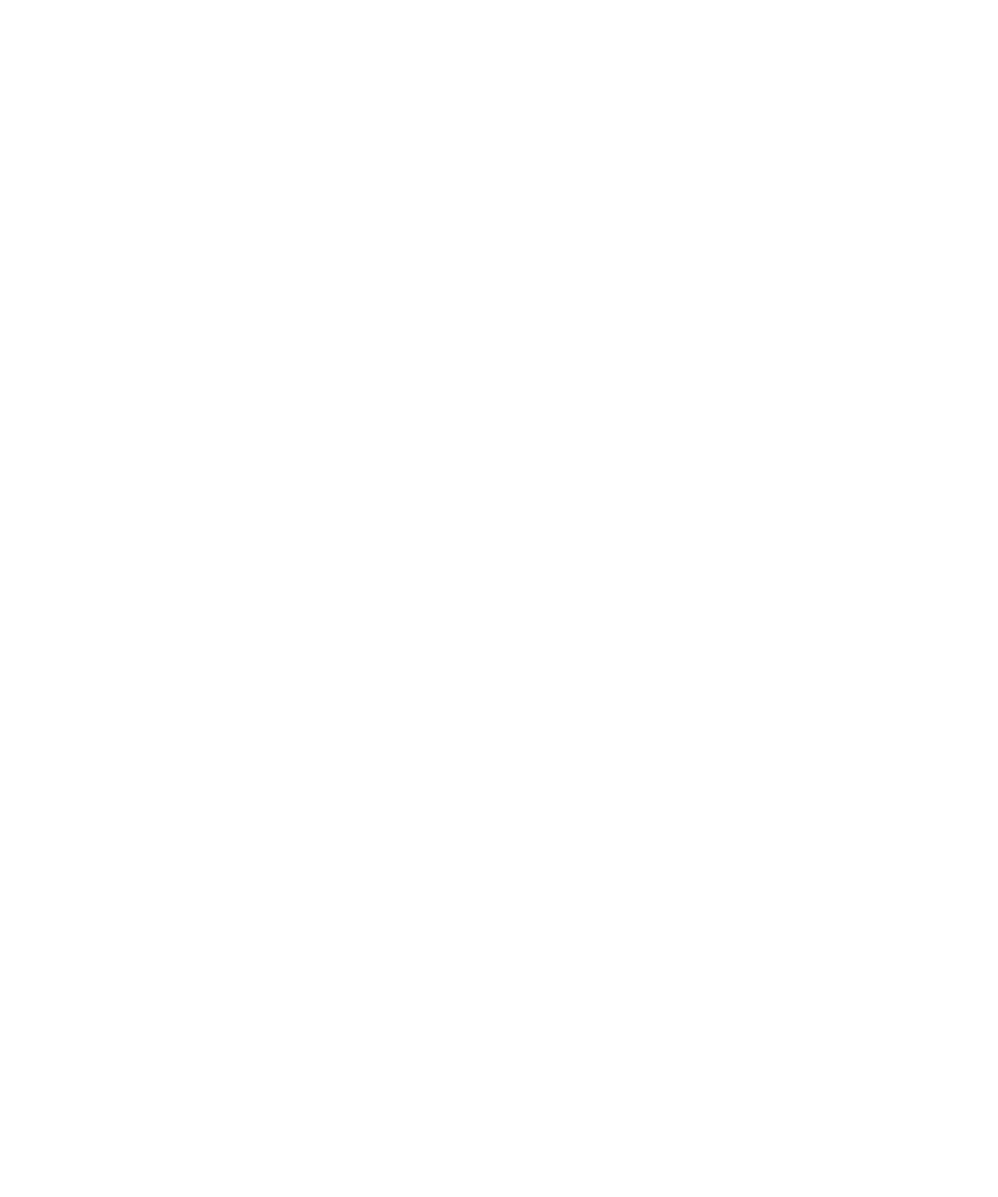
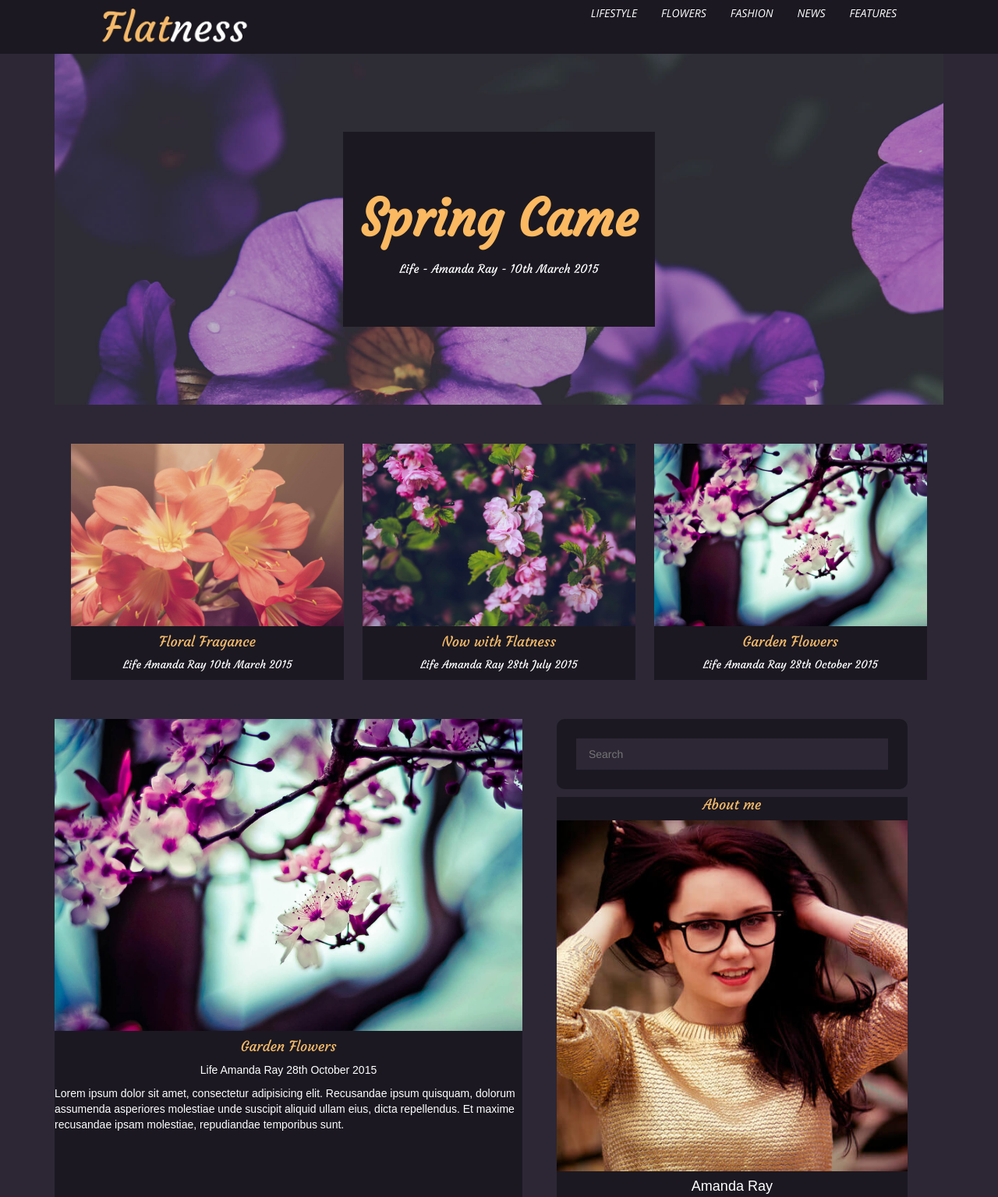
Before and after one commit to ZareMendozaC/responsive-blog, a plain HTML site: page index.html in a window 1280 px wide. Shown: the top 1535 px of the page at 78% size. Before the commit the page ends 800 px from the top, so only its background shows below. Drawn offline with nearby package versions, Linux system fonts and the light colour scheme; grey boxes are pictures that could not be loaded.

Commit message:
añadiendo archivos

```diff
--- a/css/main.css
+++ b/css/main.css
@@ -1,11 +1,194 @@
 /* Inserta tu codigo aqui */
 
 /* Responsive */
+*{
+
+	box-sizing: border-box;
+
+}
+section{
+	background: #2d2735;
+}
+/*---------HEADER-------------*/
+header{
+	background:#1b1821;
+}
+.list-nav li{
+	list-style: none;
+	margin:7px;
+	display: inline-block;
+	font-family: 'Open Sans';
+  	font-style: italic;
+  	color:white;
+  	margin-right: 20px;
+}
+.list-nav{
+	float:right;
+	margin-right: 40px;
+}
+
+header img{
+	width: 20%;
+	margin-left: 40px;
+}
+/*------fin styles header------------*/
+/*---------HERO----------*/
+.img-fondo{
+	background: url(../image/header-image.jpg)no-repeat;
+	background-size: cover;
+	height: 450px;
+	position: relative;
+}
+.info h1{
+	color:#fbb961;
+	font-family: 'Courgette';
+	font-size: 65px;
+}
+.info h3{
+	color:white;
+	font-family: 'Courgette';
+	font-size: 15px;
+}
+.centrar{
+	vertical-align:middle;
+	display:table-cell;
+}
+
+.info{
+	background-color: #1b1821;
+	width: 400px;
+	height: 250px;
+	position: absolute;
+	top:50%;
+	left: 50%;
+	text-align:center;
+    display:table;
+    transform: translateX(-50%) translateY(-50%);
+}
+/*--------GALLERY--------------*/
+.img-gallery .content-image{
+	display: inline-block;
+	margin:10px;
+}
+.content-image
+{
+	background:#1b1821;
+}
+.content-image h4{
+	color: #f4bb6a;
+	font-family: 'Courgette';
+}
+
+.content-image p{
+	font-family: 'Courgette';
+	color:white;
+}
+/**/
+
+.mult-image h4{
+	color: #f4bb6a;
+	font-family: 'Courgette';
+}
+
+.mult-image p{
+	font-family: 'Courgette';
+	color:white;
+}
+.mult-image span{
+	font-family: sans-serif;
+	color:white;
+}
+.mult-video{
+	font-family: sans-serif;
+	color: white;
+}
+.img-video{
+	margin-left: 1px;
+}
+.container .c{
+	display: inline-block;
+	vertical-align: top;
+
+}
+.personal{
+	margin-left: 40px;
+}
+input{
+	background-color: #2d2735;
+	color: white;
+	border:1px solid  #2d2735;
+	height: 40px;
+	margin: 0 auto;
+	width: 400px;
+	padding-left: 15px;
+}
+.buscar{
+	background-color: #1b1821;
+	height: 90px;
+	margin-bottom: 10px;
+	border-radius: 10px;
+	display: flex;
+  	justify-content: center;
+  	align-items: center;
+
+}
+.datos-person
+{
+	width: 450px;
+}
+.datos-person h4{
+	color:white;
+	font-family: sans-serif;
+}
+.datos-person p{
+	color:white;
+	font-family: sans-serif;
+}
+.multimedia, .gallery{
+	padding-top: 40px;
+}
+.c p{
+	width: 600px;
+	font-family: sans-serif;
+}
+.c .inf-amand{
+	width: 450px;
+}
 
 @media screen and (max-width : 920px) {
+	.container,ul,p
+	{
+		width: 100%;
+	}
 
+	.c .personal{
+		display: none;
+	}
 }
 
 @media screen and (max-width: 600px) {
+.container,ul,p
+	{
+		width: 80%;
+	}
+	section
+	{
+		width: 100%;
+	}
+	.hero{
+		width: 100%;
+	}
+	.container{
+		width: 100%;
+	}
+	.c .personal{
+		display: none;
+	}
 
+	.multimedia img{
+		width: 20%;
+	}
+	img{
+		width:50%;
+	}
 }
--- a/index.html
+++ b/index.html
@@ -7,8 +7,89 @@
 	<link href='https://fonts.googleapis.com/css?family=Courgette' rel='stylesheet' type='text/css'>
 	<link rel="stylesheet" href="css/font-awesome.css">
 	<link rel="stylesheet" href="css/main.css">
+	<meta charset="utf-8">
+	<meta name="viewport" content="width=device-width, initial-scale=1.0">
+	<link rel="stylesheet" href="https://maxcdn.bootstrapcdn.com/bootstrap/3.3.7/css/bootstrap.min.css" integrity="sha384-BVYiiSIFeK1dGmJRAkycuHAHRg32OmUcww7on3RYdg4Va+PmSTsz/K68vbdEjh4u" crossorigin="anonymous">
 </head>
 <body>
-	<!-- Inserta aqui tu codigo -->
+	<!-- Header -->
+	<header>
+		<div class="container">
+			<img src="image/header-logo.png">
+			<ul class="list-nav">
+				<li>LIFESTYLE</li>
+				<li>FLOWERS</li>
+				<li>FASHION</li>
+				<li>NEWS</li>
+				<li>FEATURES</li>
+			</ul>
+		</div>
+	</header>
+	<section class="hero">
+		<div class="container">
+			<div class="img-fondo">
+				<div class="info">
+					<div class="centrar">
+					<h1><b>Spring Came</b></h1>
+					<h3>Life	-	Amanda Ray	-	10th March 2015</h3>
+					</div>
+				</div>
+			</div>
+		</div>
+	</section>
+	<section class="gallery">
+		<div class="container img-gallery">
+			<center>
+			<div class="content-image">
+				<img src="image/image7.jpg" width="350">
+				<h4>Floral Fragance</h4>
+				<p>Life Amanda Ray 10th March 2015</p>
+
+			</div>
+			<div class="content-image">
+				<img src="image/image3.jpg" width="350">
+				<h4>Now with Flatness</h4>
+				<p>Life Amanda Ray 28th July 2015</p>
+			</div>
+			<div class="content-image">
+				<img src="image/image4.jpg" width="350">
+				<h4>Garden Flowers</h4>
+				<p>Life Amanda Ray 28th October 2015</p>
+			</div>
+		    </center>
+		</div>
+	</section>
+	<section class="multimedia">
+		<div class="container" >
+			<div class="content-image c">
+				<img src="image/image4.jpg" width ="600">
+				<center><h4>Garden Flowers</h4>
+				<p>Life Amanda Ray 28th October 2015</p>
+				</center>
+				<p>Lorem ipsum dolor sit amet, consectetur adipisicing elit. Recusandae ipsum quisquam, dolorum assumenda asperiores molestiae unde suscipit aliquid ullam eius, dicta repellendus. Et maxime recusandae ipsam molestiae, repudiandae temporibus sunt.</p>
+
+			<iframe src="https://player.vimeo.com/video/56810854" width="600" height="360" frameborder="0" webkitallowfullscreen mozallowfullscreen allowfullscreen></iframe>
+			<p>Lorem ipsum dolor sit amet, consectetur adipisicing elit. Recusandae ipsum quisquam, dolorum assumenda asperiores molestiae unde suscipit aliquid ullam eius, dicta repellendus. Et maxime recusandae ipsam molestiae, repudiandae temporibus sunt.</p>
+			</div>
+
+			<div class="personal c">
+				<div class="buscar">
+				<input type="input-search" name="" placeholder="Search">
+			</div>
+					<div class="content-image">
+						<center><h4>About me</h4></center>
+						<img class="persona" src="image/kew_gardens_3_500x500.jpg" width="450" >
+						<div class="datos-person">
+							<center>
+								<h4>Amanda Ray</h4>	</center>
+								<p class="inf-amand">Lorem ipsum dolor sit amet, consectetur adipisicing elit. Quam repudiandae optio ullam quibusdam perspiciatis unde libero eveniet, neque! Iste quae vero cupiditate assumenda vel ullam blanditiis sint beatae sunt libero?</p>
+
+						</div>
+			</div>
+
+
+			</div>
+		</div>
+	</section>
 </body>
 </html>
```
